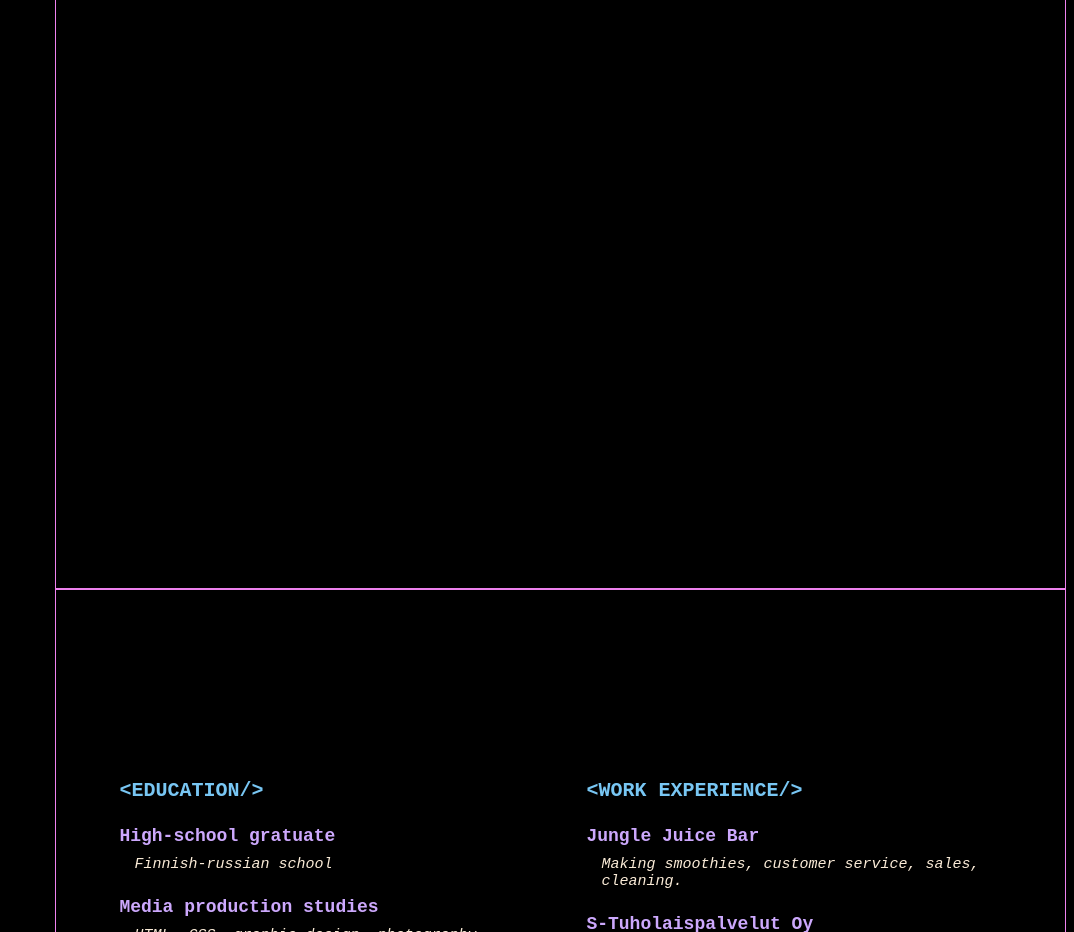
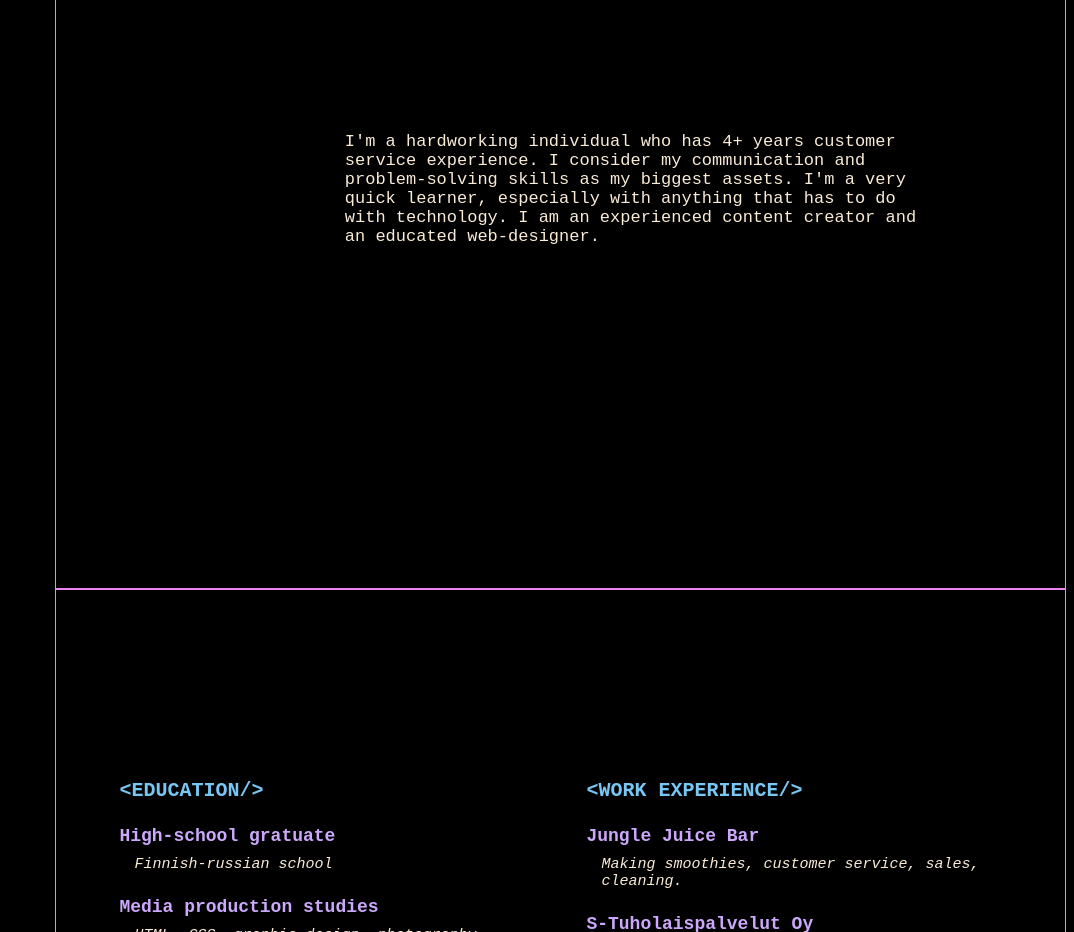
Before and after one commit to valriaxo/Demo, a plain HTML site: page index.html in a window 1280 px wide. Shown: the part 1020-1952 px from the top of the page, without its empty margins (206-1280 px from the left). Drawn offline with Linux system fonts and the light colour scheme.

Commit message:
Update index.html

```diff
--- a/index.html
+++ b/index.html
@@ -45,6 +45,10 @@
 
             <div id="about">
                 <p>
+                    I'm a hardworking individual who has 4+ years customer service experience.
+                    I consider my communication and problem-solving skills as my biggest assets.
+                    I'm a very quick learner, especially with anything that has to do with technology.
+                    I am an experienced content creator and an educated web-designer.
                 </p>
 
             </div>
```
